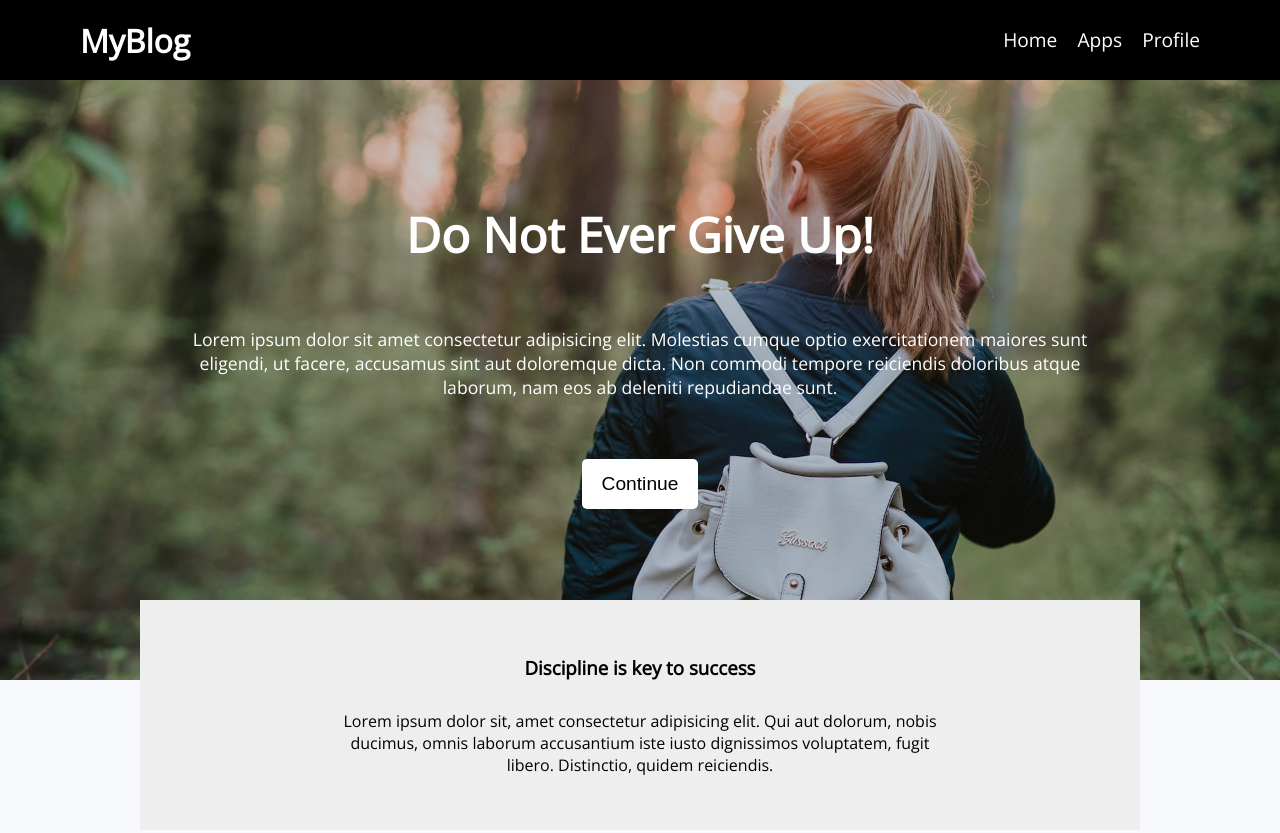
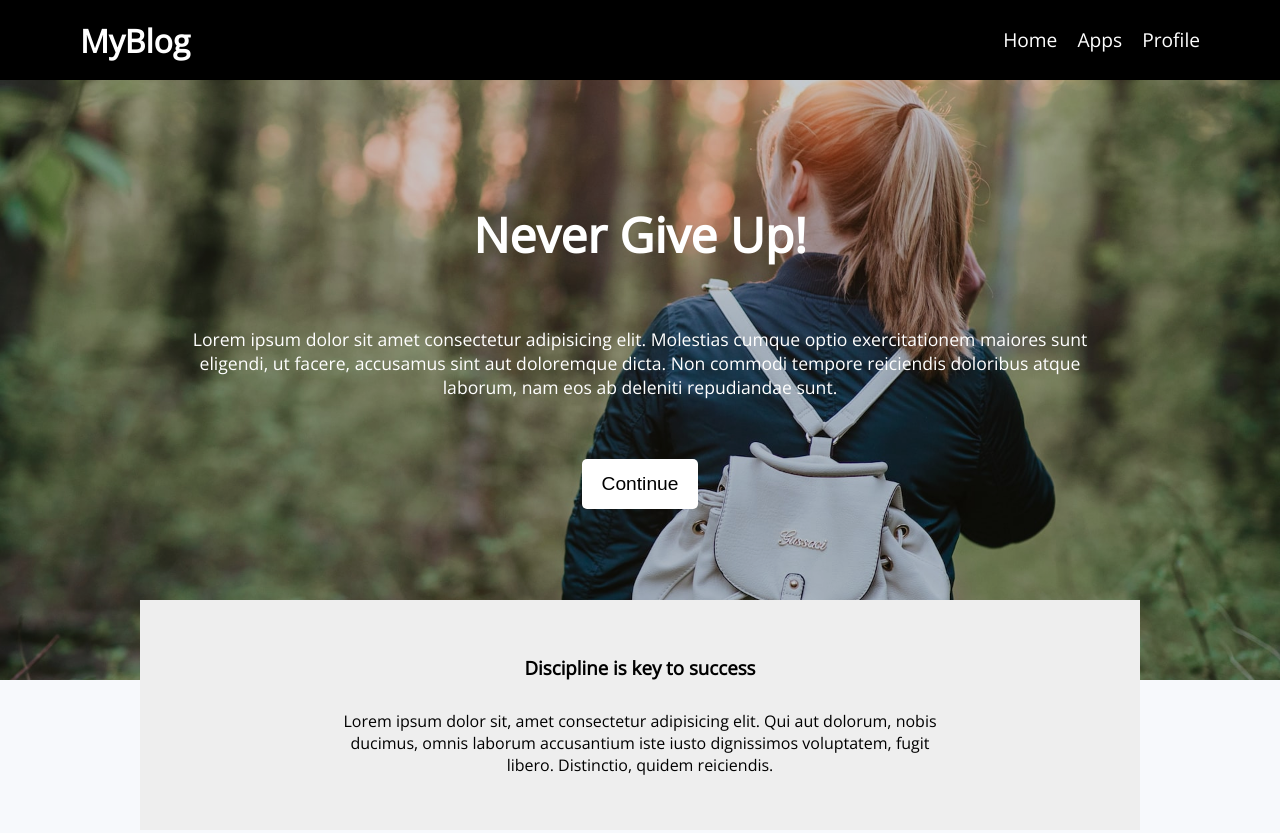
Before and after one commit to Swhag/Landing-Pages-Project, a website built with webpack: page src/index.html in a window 1280 px wide. Shown: the top 833 px of the page. Built offline with nearby package versions, Linux system fonts and the light colour scheme; files whose address does not match are found by name.

Commit message:
Update index.html

```diff
--- a/src/index.html
+++ b/src/index.html
@@ -31,7 +31,7 @@
       </nav>
 
       <div class="main-hero">
-        <h4 class="main-title">Do Not Ever Give Up!</h4>
+        <h4 class="main-title">Never Give Up!</h4>
         <div class="main-hero-content">
           <p>
             Lorem ipsum dolor sit amet consectetur adipisicing elit. Molestias
```
